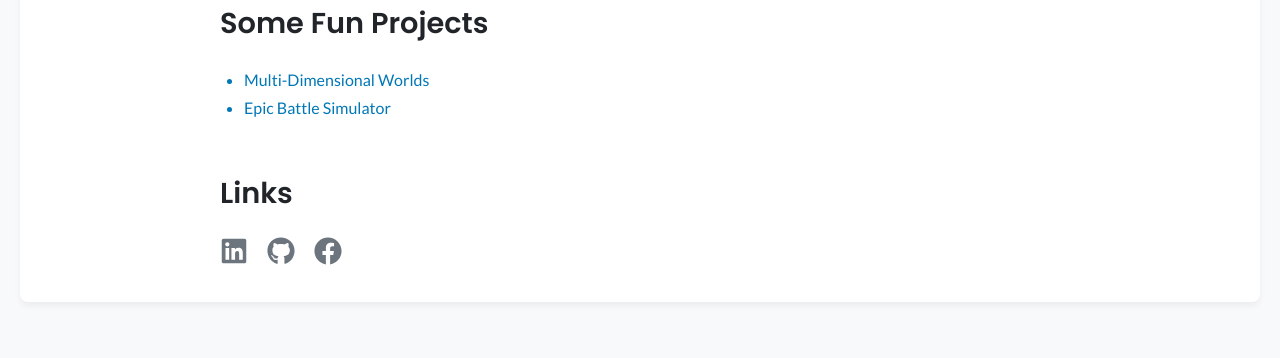
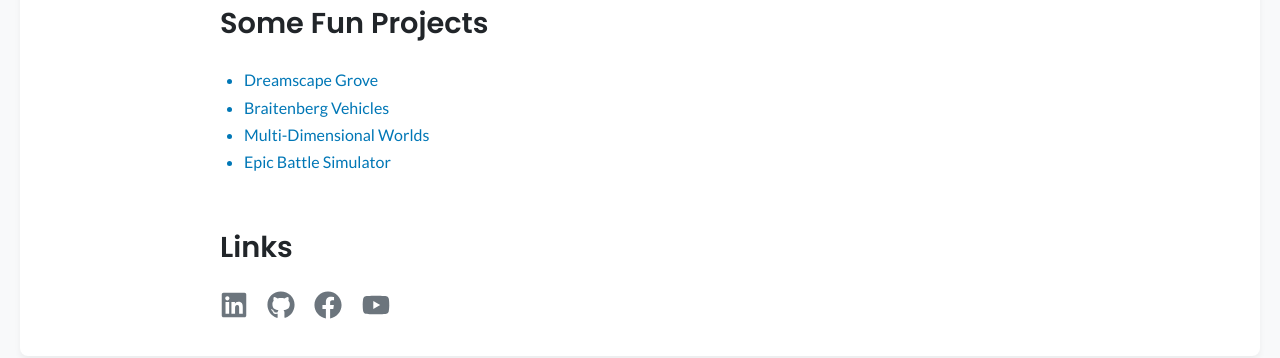
Before and after one commit to nikakogho/nikakogho.github.io, a React (Vite) app: page / in a window 1280 px wide. Shown: the part 442-800 px from the top of the page. Built offline with nearby package versions, Linux system fonts and the light colour scheme; no server answers.

Commit message:
Show off more projects

```diff
--- a/src/pages/HomePage.tsx
+++ b/src/pages/HomePage.tsx
@@ -1,13 +1,16 @@
 import React from 'react';
-import { FaLinkedin, FaGithub, FaFacebook } from 'react-icons/fa';
+import { FaLinkedin, FaGithub, FaFacebook, FaYoutube } from 'react-icons/fa';
 
 const AboutPage: React.FC = () => {
   const linkedInUrl = "https://www.linkedin.com/in/nika-koghuashvili-4889991b4/";
   const githubUrl = "https://github.com/nikakogho/";
   const facebookUrl = "https://www.facebook.com/nikakogho/";
+  const youtubeUrl = "https://www.youtube.com/@Playground_Of_Tomorrow/";
   const cvUrl = "https://drive.google.com/file/d/14EhHUF2NRuevu9MWco8qSB-vVd73Dzu2/view?usp=sharing";
 
   const projects = [
+    { name: "Dreamscape Grove", url: "https://github.com/nikakogho/DreamscapeGrove" },
+    { name: "Braitenberg Vehicles", url: "https://github.com/nikakogho/BraitenbergVehicles" },
     { name: "Multi-Dimensional Worlds", url: "https://github.com/nikakogho/MultiDimensionalWorlds" },
     { name: "Epic Battle Simulator", url: "https://github.com/nikakogho/EpicBattleSimulator" }
   ];
@@ -42,6 +45,9 @@ const AboutPage: React.FC = () => {
           <a href={facebookUrl} target="_blank" rel="noopener noreferrer" aria-label="Facebook Profile" className="icon-link">
               <FaFacebook />
           </a>
+          <a href={youtubeUrl} target="_blank" rel="noopener noreferrer" aria-label="YouTube" className="icon-link">
+              <FaYoutube />
+          </a>
       </div>
     </div>
   );
```
